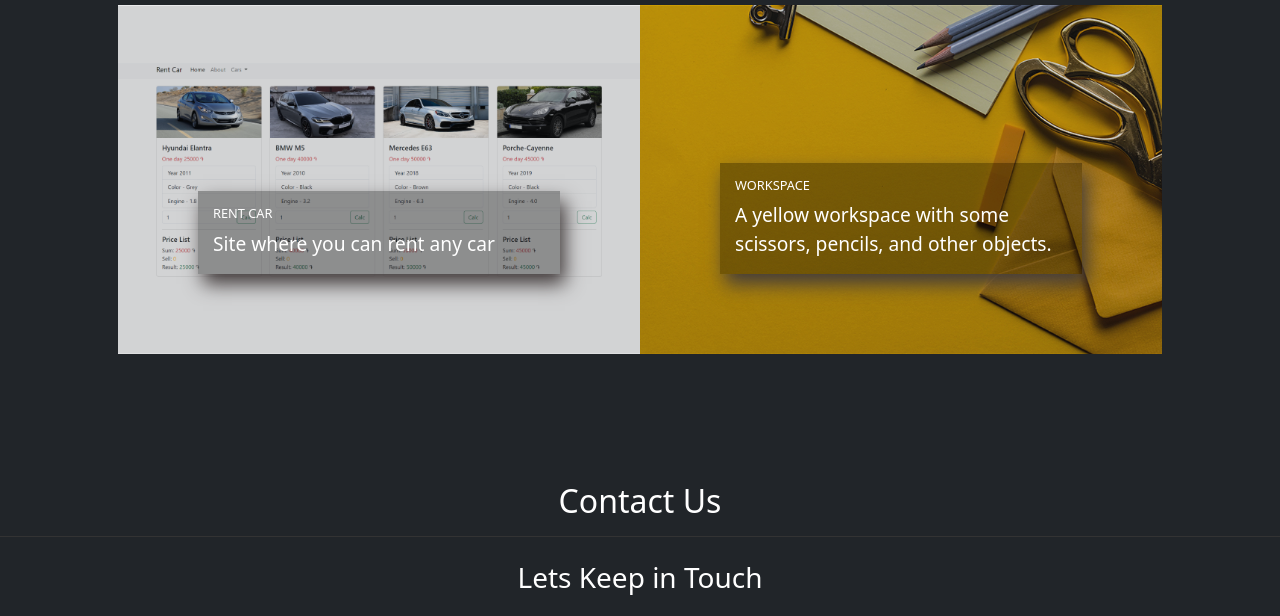
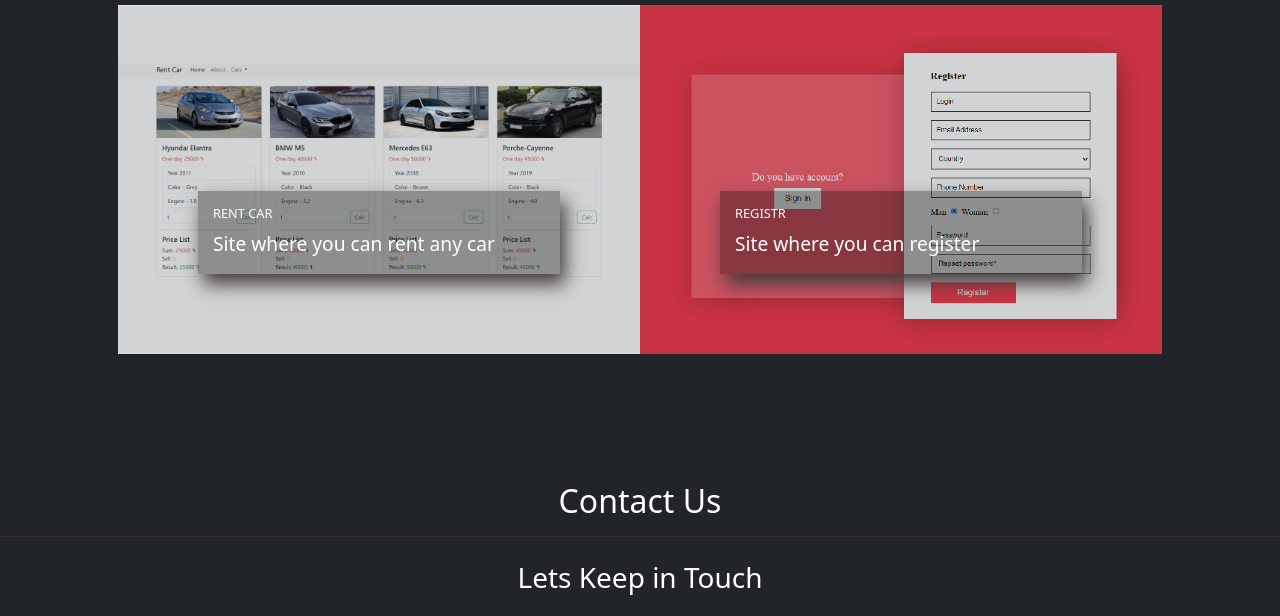
Before and after one commit to VladKhachatryan/portfolio, a plain HTML site: page index.html in a window 1280 px wide. Shown: the part 3053-3669 px from the top of the page. Drawn offline with nearby package versions, Linux system fonts and the light colour scheme; some packages are replaced by stand-ins of ours; a script that the page names is missing.

Commit message:
Added Projeck

```diff
--- a/index.html
+++ b/index.html
@@ -225,17 +225,22 @@
             </a>
           </div>
           <div class="col-lg-6 mb-2">
-            <a class="portfolio-item" href="#!">
+            <a
+              class="portfolio-item"
+              href="https://registr-phi.vercel.app/"
+              target="_blank"
+            >
               <div class="caption">
                 <div class="caption-content">
-                  <h2>Workspace</h2>
-                  <p class="mb-0">
-                    A yellow workspace with some scissors, pencils, and other
-                    objects.
-                  </p>
+                  <h2>Registr</h2>
+                  <p class="mb-0">Site where you can register</p>
                 </div>
               </div>
-              <img class="img-fluid" src="./img/portfolio-4.jpg" alt="..." />
+              <img
+                class="img-fluid"
+                src="./img/projects/registration.png"
+                alt="register"
+              />
             </a>
           </div>
         </div>
```
Also changed, not shown: am.html (+7 -6 lines), ru.html (+12 -7 lines), img/projects/registration.png (added).
